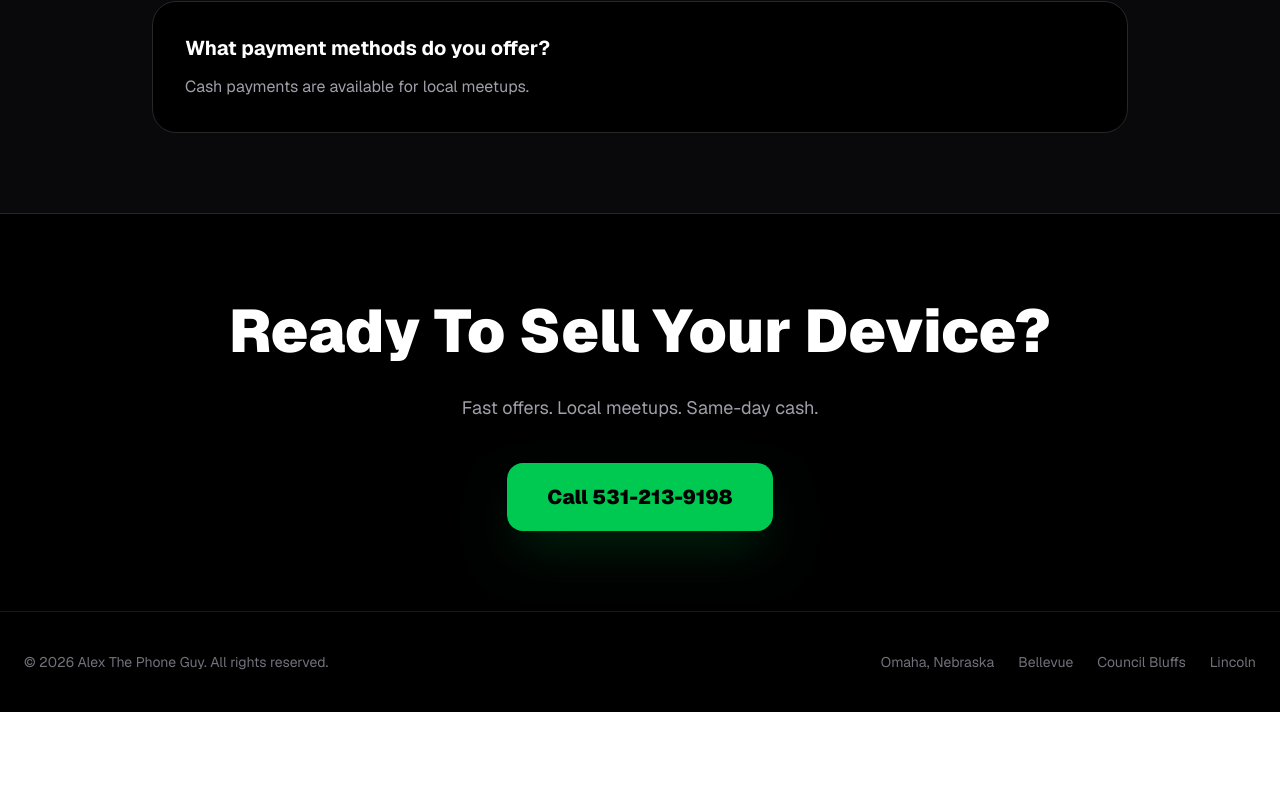
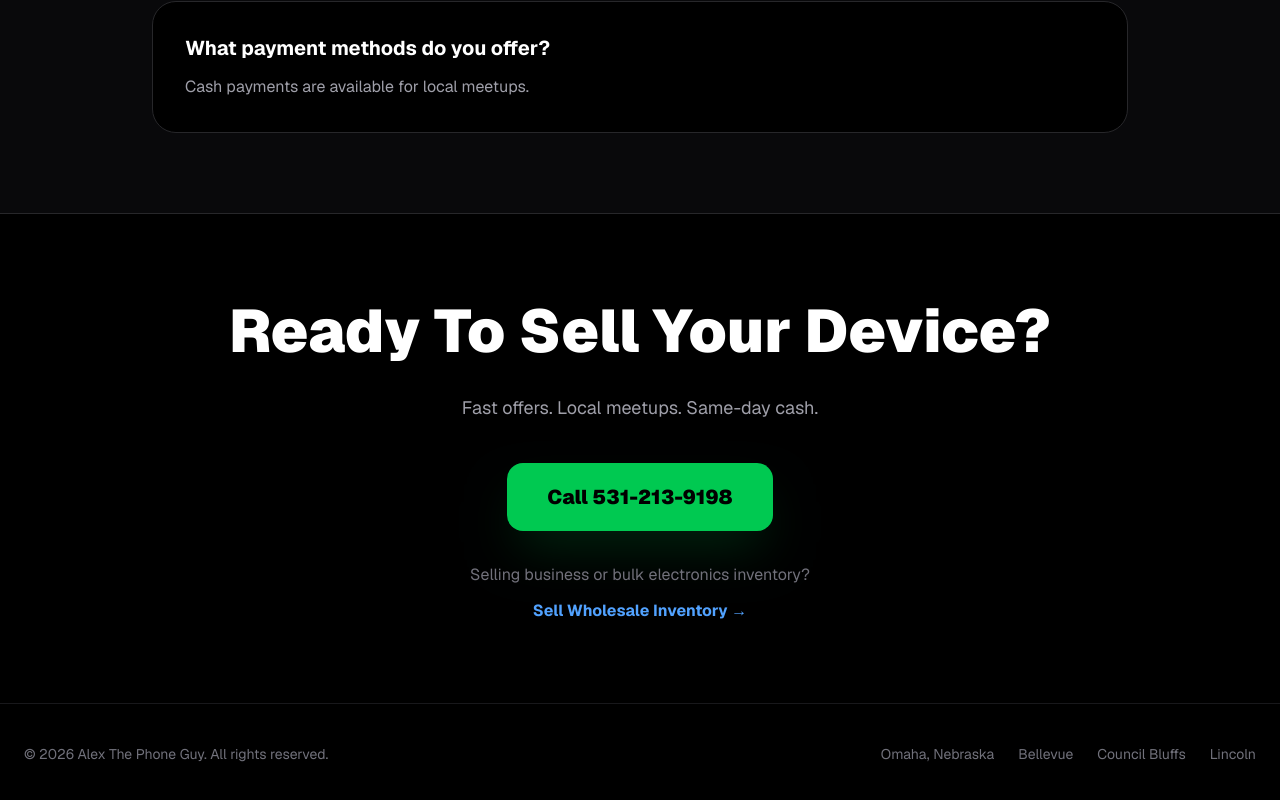
Before and after one commit to marupov/alex-the-phone-guy, a Next.js app: page / in a window 1280 px wide. Shown: the part 4694-5494 px from the top of the page. Before the commit the page ends 5406 px from the top, so only its background shows below. Built offline with nearby package versions, Linux system fonts and the light colour scheme.

Commit message:
Add wholesale link to homepage

```diff
--- a/app/page.tsx
+++ b/app/page.tsx
@@ -342,6 +342,17 @@ export default function AlexThePhoneGuyWebsite() {
     >
       Call 531-213-9198
     </a>
+
+    <p className="mt-8 text-zinc-500">
+      Selling business or bulk electronics inventory?
+    </p>
+
+    <a
+      href="/wholesale"
+      className="inline-block mt-3 text-blue-400 hover:text-blue-300 font-bold transition-colors"
+    >
+      Sell Wholesale Inventory →
+    </a>
   </div>
 </section>
 
```
Lines whose indentation alone changed are shown as unchanged.
